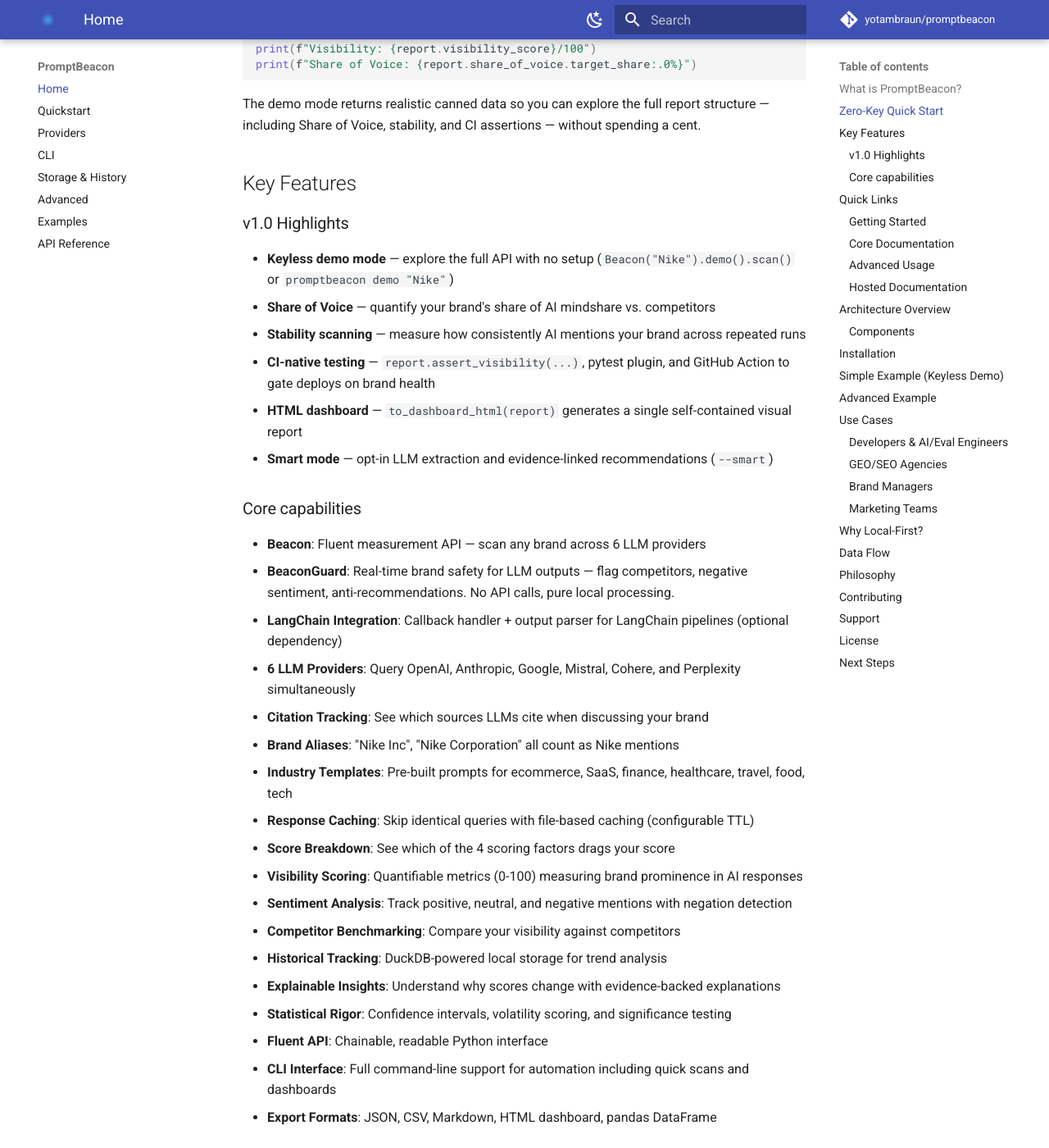
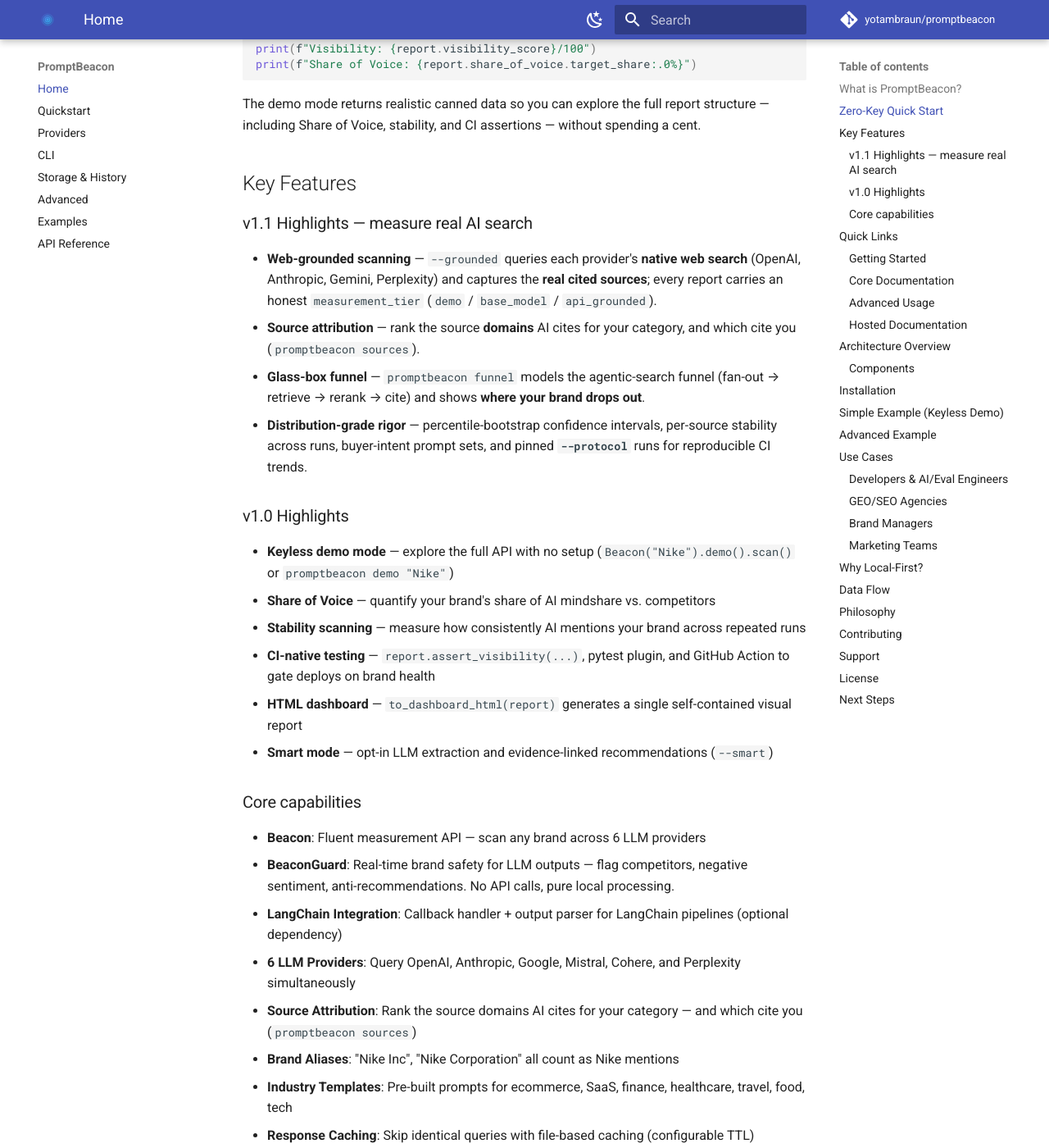
Before and after one commit to yotambraun/promptbeacon, an MkDocs documentation site: the page built from docs/index.md, in a window 1280 px wide and 1400 px high, scrolled down 800 px. Shown: the whole window at 82% size. Built offline with MkDocs 1.6.1 and Material for MkDocs 9.7.7, drawn with Linux system fonts in a browser that asks for light colours; comment, search, counter and statistics services are not loaded; some of the changed text lies outside the part shown.

Commit message:
docs: refresh docs homepage for 1.1 (web-grounded scanning, source attribution, glass-box funnel, distribution rigor)

```diff
--- a/docs/index.md
+++ b/docs/index.md
@@ -34,6 +34,12 @@ The demo mode returns realistic canned data so you can explore the full report s
 
 ## Key Features
 
+### v1.1 Highlights — measure real AI search
+- **Web-grounded scanning** — `--grounded` queries each provider's **native web search** (OpenAI, Anthropic, Gemini, Perplexity) and captures the **real cited sources**; every report carries an honest `measurement_tier` (`demo` / `base_model` / `api_grounded`).
+- **Source attribution** — rank the source **domains** AI cites for your category, and which cite you (`promptbeacon sources`).
+- **Glass-box funnel** — `promptbeacon funnel` models the agentic-search funnel (fan-out → retrieve → rerank → cite) and shows **where your brand drops out**.
+- **Distribution-grade rigor** — percentile-bootstrap confidence intervals, per-source stability across runs, buyer-intent prompt sets, and pinned **`--protocol`** runs for reproducible CI trends.
+
 ### v1.0 Highlights
 - **Keyless demo mode** — explore the full API with no setup (`Beacon("Nike").demo().scan()` or `promptbeacon demo "Nike"`)
 - **Share of Voice** — quantify your brand's share of AI mindshare vs. competitors
@@ -47,7 +53,7 @@ The demo mode returns realistic canned data so you can explore the full report s
 - **BeaconGuard**: Real-time brand safety for LLM outputs — flag competitors, negative sentiment, anti-recommendations. No API calls, pure local processing.
 - **LangChain Integration**: Callback handler + output parser for LangChain pipelines (optional dependency)
 - **6 LLM Providers**: Query OpenAI, Anthropic, Google, Mistral, Cohere, and Perplexity simultaneously
-- **Citation Tracking**: See which sources LLMs cite when discussing your brand
+- **Source Attribution**: Rank the source domains AI cites for your category — and which cite you (`promptbeacon sources`)
 - **Brand Aliases**: "Nike Inc", "Nike Corporation" all count as Nike mentions
 - **Industry Templates**: Pre-built prompts for ecommerce, SaaS, finance, healthcare, travel, food, tech
 - **Response Caching**: Skip identical queries with file-based caching (configurable TTL)
```
Also changed, not shown: other parts of docs/index.md (+1 -1 lines).
